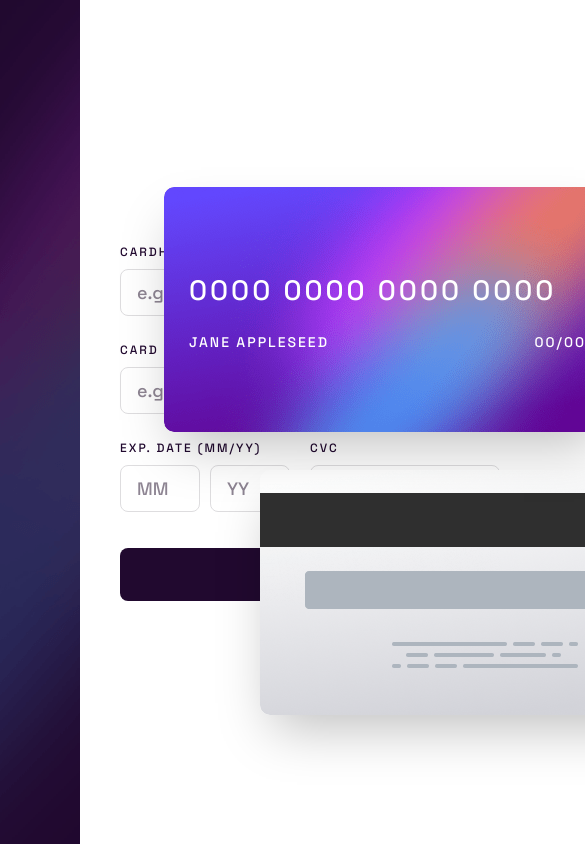
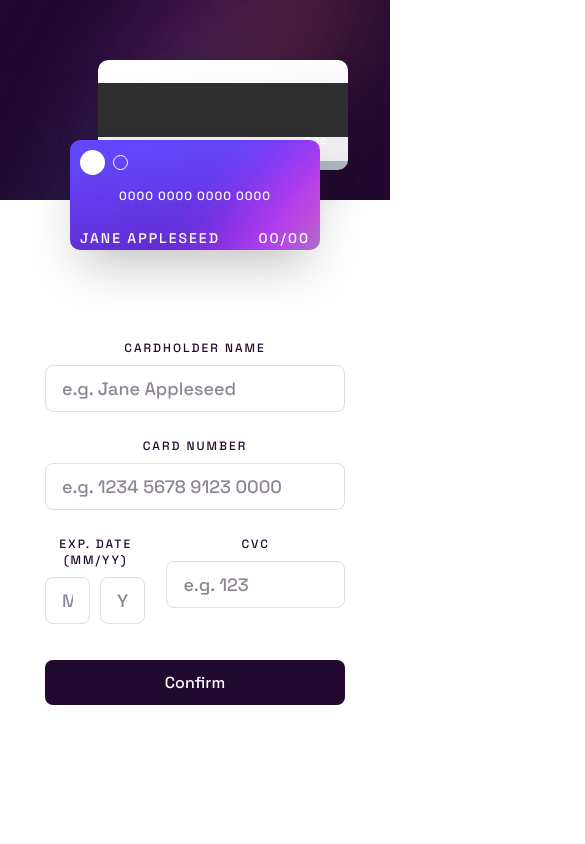
Before and after one commit to Oyasikelly/interactive-card-details-form-main, a plain HTML site: page index.html in a window 390 px wide. Shown: the top 844 px of the page, 585 px wide, since content can reach past the window. Drawn offline with Linux system fonts and the light colour scheme.

Commit message:
New Update

```diff
--- a/index.html
+++ b/index.html
@@ -13,16 +13,22 @@
   <body>
     <main class="container">
       <div class="card-preview">
+        <div class="sub-card-preview">
           <div class="card-back">
             <div class="cvc-display" id="cvc-display">000</div>
           </div>
           <div class="card-front">
+            <div class="card-circle-logo">
+              <div class="large-circle"></div>
+              <div class="small-circle"></div>
+            </div>
             <div class="card-number-display" id="card-number-display">
               0000 0000 0000 0000
             </div>
             <div class="card-details">
               <div id="cardholder-name-display">JANE APPLESEED</div>
               <div id="exp-date-display">00/00</div>
+            </div>
           </div>
         </div>
       </div>
--- a/style.css
+++ b/style.css
@@ -13,8 +13,9 @@ body {
 
 .container {
   display: flex;
+  flex-direction: row;
   min-height: 100vh;
-  max-width: 1440px;
+  width: auto;
   margin: 0 auto;
 }
 
@@ -23,14 +24,21 @@ body {
   width: 483px;
   min-height: 100vh;
   padding: 40px;
+  background-image: url("/images/bg-main-desktop.png");
+}
+
+.sub-card-preview {
+  width: 80%;
+  height: fit-content;
   position: relative;
-  background-image: url("/images/bg-main-desktop.png");
+  background-color: aqua;
 }
 
 .card-back {
   background: url("/images/bg-card-back.png");
+  background-repeat: no-repeat;
   position: absolute;
-  top: 470px;
+  top: 400px;
   left: 260px;
   width: 447px;
   height: 245px;
@@ -48,16 +56,35 @@ body {
 }
 
 .card-front {
-  background: url("/images/bg-card-front.png");
+  background: url("/images/bg-card-front.png") no-repeat;
   color: hsl(0, 0%, 100%);
   padding: 25px;
   border-radius: 10px;
   width: 447px;
   height: 245px;
   position: absolute;
-  top: 187px;
+  top: 100px;
   left: 164px;
   box-shadow: 0 25px 50px -12px rgba(0, 0, 0, 0.25);
+}
+.card-circle-logo {
+  width: fit-content;
+  display: flex;
+  align-items: center;
+  justify-content: center;
+  gap: 0.5rem;
+}
+.large-circle {
+  width: 25px;
+  height: 25px;
+  background-color: white;
+  border-radius: 50%;
+}
+.small-circle {
+  width: 15px;
+  height: 15px;
+  border: 1px solid white;
+  border-radius: 50%;
 }
 
 .card-number-display {
@@ -147,7 +174,7 @@ input.error {
 }
 
 #cvc {
-  width: 190px;
+  width: 100%;
 }
 
 #confirm-btn {
@@ -180,6 +207,11 @@ input.error {
   margin-bottom: 45px;
 }
 
+.card-circle-logo {
+  margin: 0;
+  padding: 0px;
+}
+
 #continue-btn {
   background: hsl(278, 68%, 11%);
   color: white;
@@ -190,60 +222,143 @@ input.error {
   font-size: 18px;
   cursor: pointer;
 }
-
-@media (max-width: 375px) {
+@media screen and (max-width: 1024px) {
   .container {
     flex-direction: column;
-    min-height: auto;
+    align-items: center;
+    text-align: center;
+    padding: 0px;
   }
 
   .card-preview {
     width: 100%;
-    min-height: 240px;
-    background-image: url("/images/bg-main-moile.png");
+    min-height: 200px;
+    padding: 20px;
+    display: flex;
+    flex-direction: column;
+    align-items: center;
+    background-image: url("/images/bg-main-mobile.png");
     background-size: cover;
   }
 
   .card-back {
-    width: 285px;
-    height: 156px;
-    top: 32px;
-    left: 50%;
+    width: 320px;
+    height: 140px;
+    top: 40px;
+    left: 60%;
     transform: translateX(-50%);
-    z-index: 1;
   }
 
   .cvc-display {
-    top: 70px;
-    right: 35px;
-    font-size: 12px;
+    top: 95px;
+    right: 30px;
+    font-size: 11px;
   }
 
   .card-front {
-    width: 285px;
-    height: 156px;
-    top: 126px;
+    width: 320px;
+    height: 140px;
+    top: 120px;
     left: 50%;
     transform: translateX(-50%);
-    z-index: 2;
-    padding: 18px;
+    padding: 15px;
   }
 
   .card-number-display {
-    font-size: 18px;
-    margin-top: 40px;
-    margin-bottom: 20px;
+    font-size: 16px;
+    margin-top: 0.8rem;
   }
 
   .form-container {
-    padding: 90px 24px 45px;
+    padding: 60px 20px;
+  }
+
+  form {
+    max-width: 300px;
   }
 
   .exp-inputs input {
-    width: 70px;
+    width: 60px;
+  }
+}
+
+@media screen and (max-width: 768px) {
+  .card-back,
+  .card-front {
+    width: 280px;
+    height: 130px;
   }
 
-  #cvc {
-    width: 160px;
+  .card-back {
+    top: 60px;
+  }
+
+  .card-front {
+    top: 120px;
+  }
+
+  .cvc-display {
+    top: 85px;
+    right: 25px;
+    font-size: 10px;
+  }
+
+  .card-number-display {
+    font-size: 14px;
+    letter-spacing: 2px;
+  }
+
+  .form-container {
+    padding: 50px 16px;
+  }
+
+  .exp-inputs input {
+    width: 50px;
   }
 }
+
+@media screen and (max-width: 480px) {
+  .container {
+    padding: 0px;
+  }
+
+  .card-back,
+  .card-front {
+    width: 250px;
+    height: 110px;
+  }
+
+  .card-back {
+    top: 40px;
+  }
+
+  .card-front {
+    top: 120px;
+    padding: 10px;
+  }
+
+  .cvc-display {
+    top: 75px;
+    right: 20px;
+    font-size: 9px;
+  }
+
+  .card-number-display {
+    font-size: 12px;
+    letter-spacing: 1px;
+  }
+
+  .form-container {
+    padding: 40px 12px;
+  }
+
+  .exp-inputs input {
+    width: 45px;
+  }
+
+  #confirm-btn,
+  #continue-btn {
+    font-size: 16px;
+    padding: 12px;
+  }
+}
```
Lines whose indentation alone changed are shown as unchanged.
